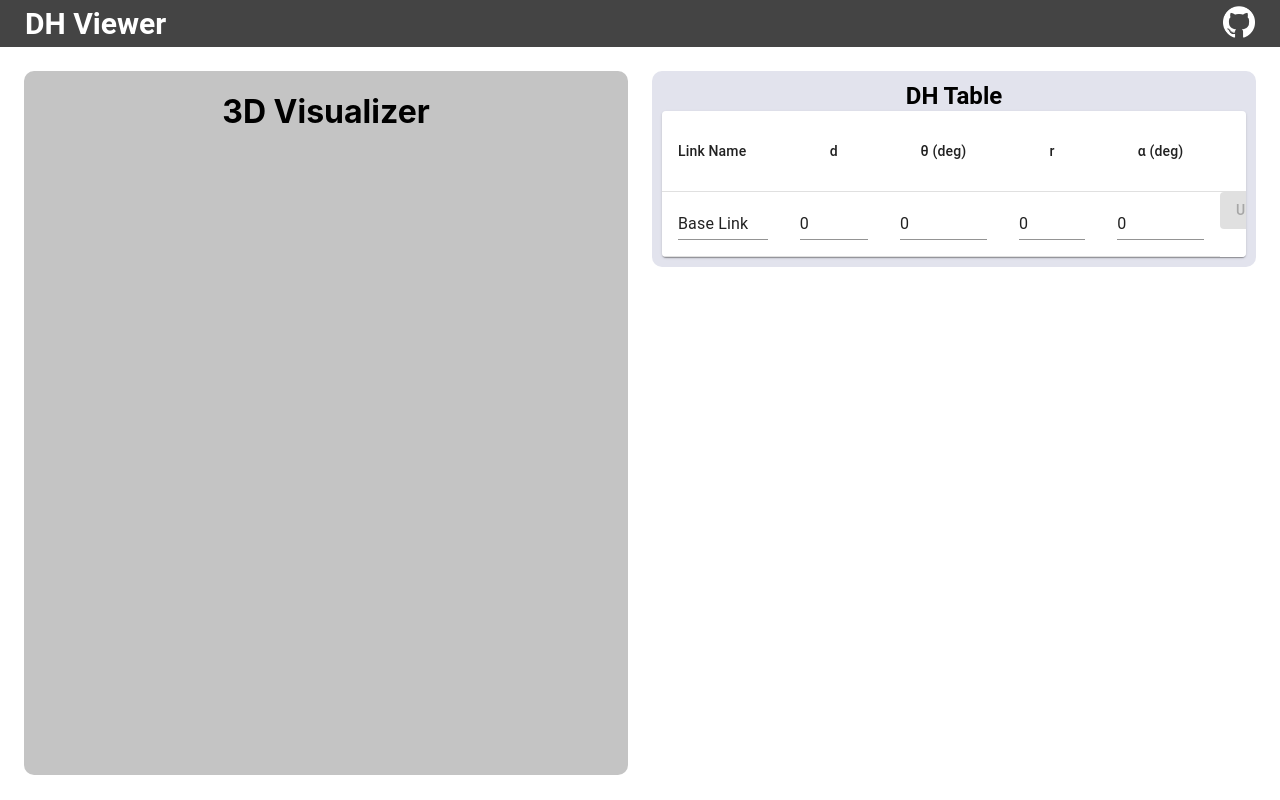
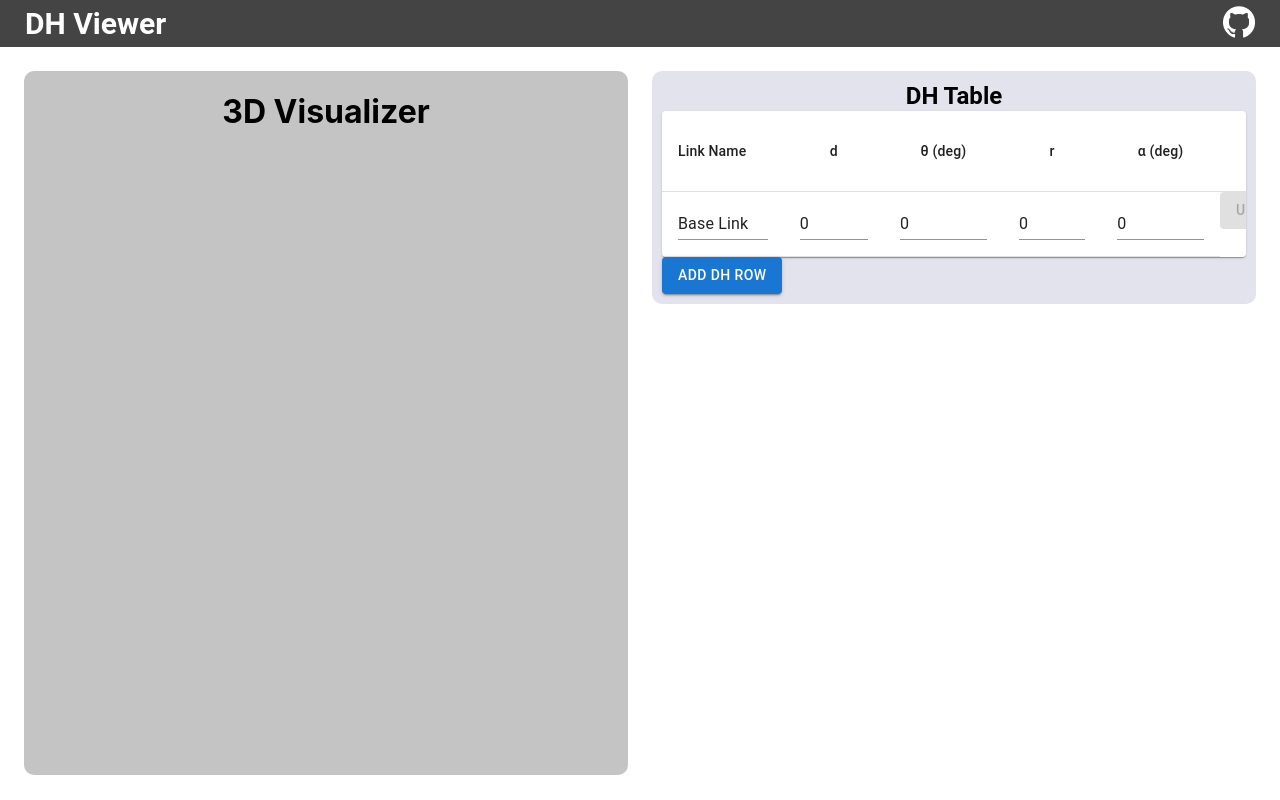
Before and after one commit to alextac98/dh-viewer, a React (Create React App) app: page / in a window 1280 px wide. Built offline with nearby package versions, Linux system fonts and the light colour scheme.

Commit message:
tmp-commit, please squash

```diff
--- a/package.json
+++ b/package.json
@@ -37,5 +37,8 @@
       "last 1 firefox version",
       "last 1 safari version"
     ]
+  },
+  "devDependencies": {
+    "eslint-plugin-react-hooks": "^4.3.0"
   }
 }
--- a/src/app/DHTable.js
+++ b/src/app/DHTable.js
@@ -27,7 +27,7 @@ export function DHTable(){
             {DHTableTitle()}
             <DisplayDHTable/>
             {/* Create Bottom */}
-
+            <AddDHRowButton/>
         </div>
     );
 }
@@ -63,8 +63,6 @@ function DisplayDHTable(props){
     );
 }
 
-
-
 function DHTableRow(props){
     return (
         <TableRow key={props.link.name}>
@@ -90,3 +88,18 @@ function DHCell(props) {
         </TableCell>
     );
 }
+
+function addDHRow(){
+    console.log("Adding new DH row");
+    data.push(createLink('Base Link', 0, 0, 0, 0));
+    console.log(data.length);
+}
+
+function AddDHRowButton(props){
+    return (
+        <Button variant="contained"
+                onClick={() => {addDHRow()}}>
+            Add DH Row
+        </Button>
+    );
+}
```
Also changed, not shown: 1 other file (tests, documents, lock files or other folders).
